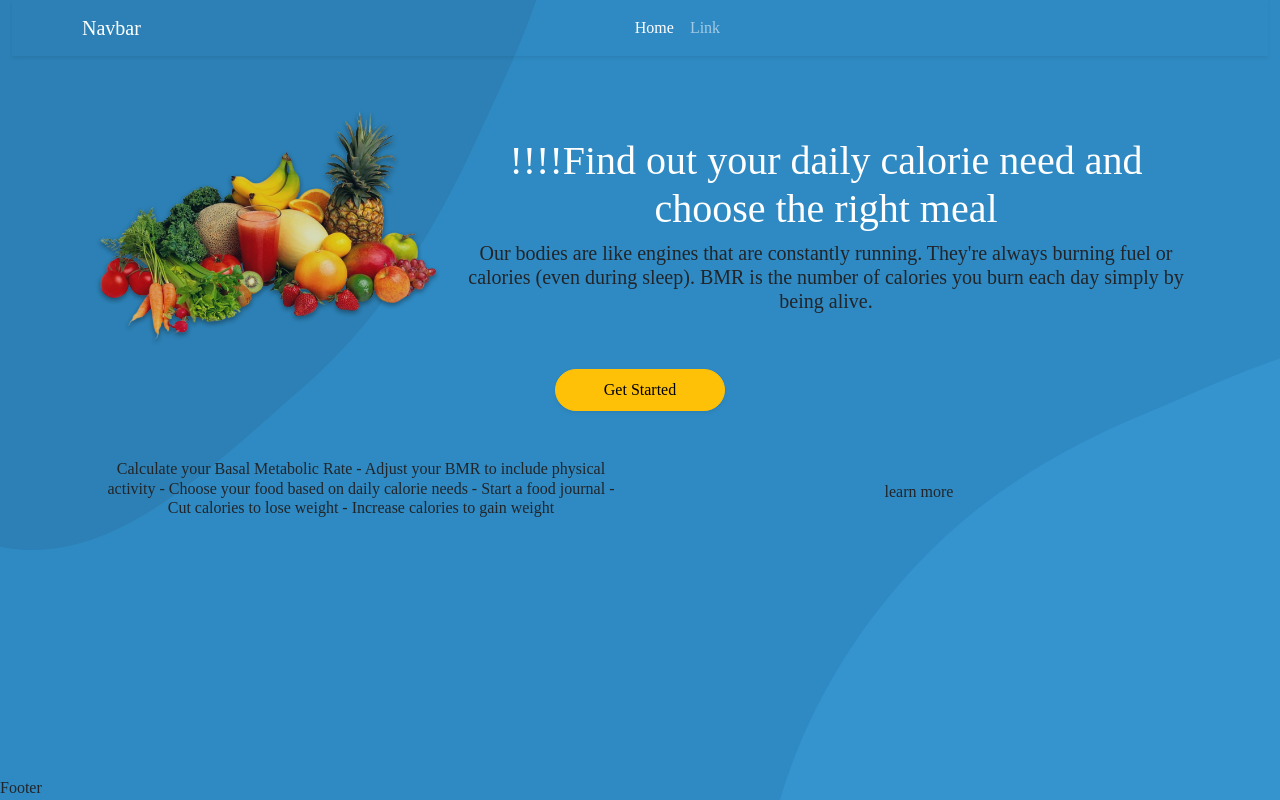
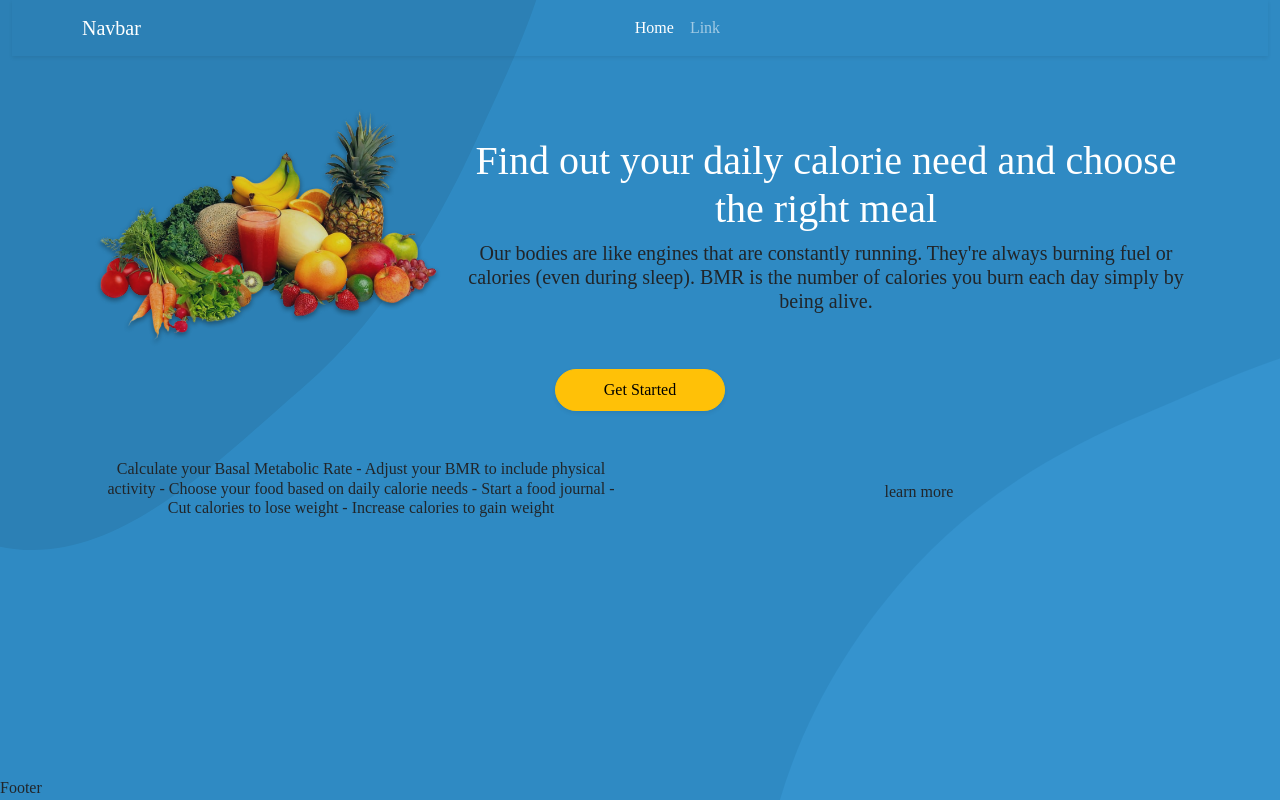
Before and after one commit to Foppp/bmr-calculator, a React app: page / in a window 1280 px wide. Built offline with nearby package versions, Linux system fonts and the light colour scheme.

Commit message:
heroku working deploy

```diff
--- a/package.json
+++ b/package.json
@@ -48,6 +48,7 @@
   },
   "devDependencies": {
     "@emotion/babel-plugin": "^11.7.2",
+    "npm-run-all": "^4.1.5",
     "webpack-node-externals": "^3.0.0"
   }
 }
--- a/src/Content.jsx
+++ b/src/Content.jsx
@@ -40,7 +40,7 @@ const Content = () => {
             </div>
             <div className='col-sm-6 col-md-6 col-lg-8'>
               <h1 className='text-white'>
-                !!!!Find out your daily calorie need and choose the right meal
+               Find out your daily calorie need and choose the right meal
               </h1>
               <h5 className='text-dark'>
                 Our bodies are like engines that are constantly running. They're
```
Also changed, not shown: 1 other file (tests, documents, lock files or other folders).
